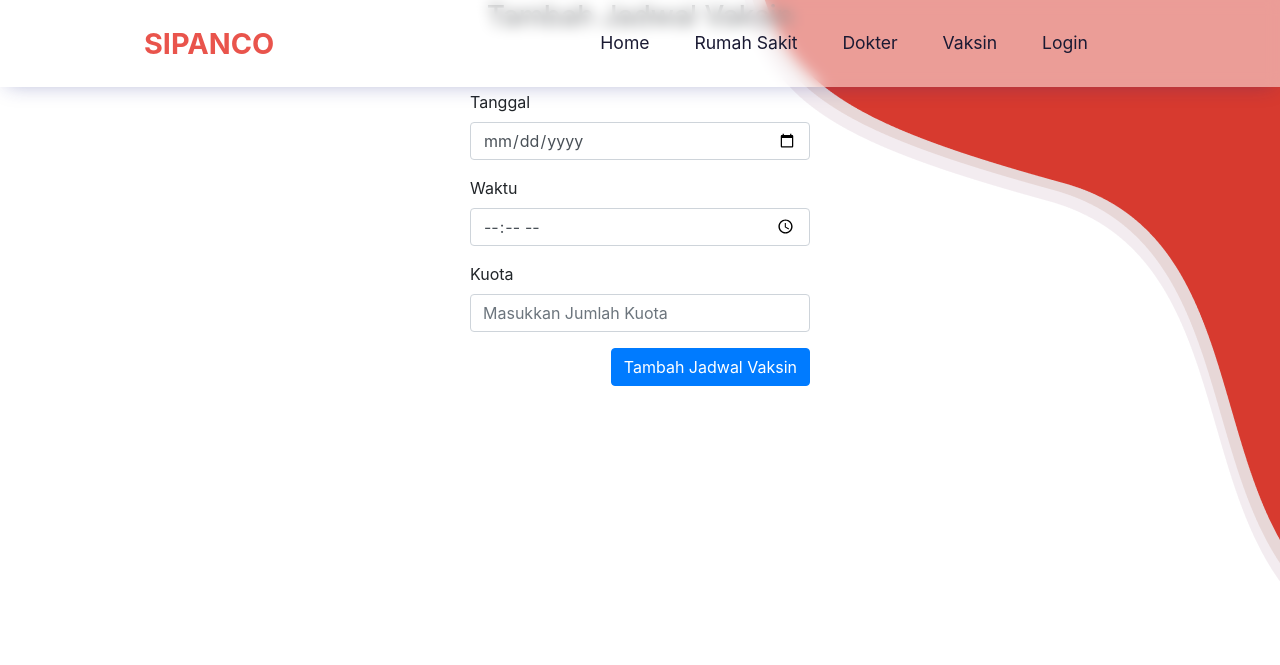
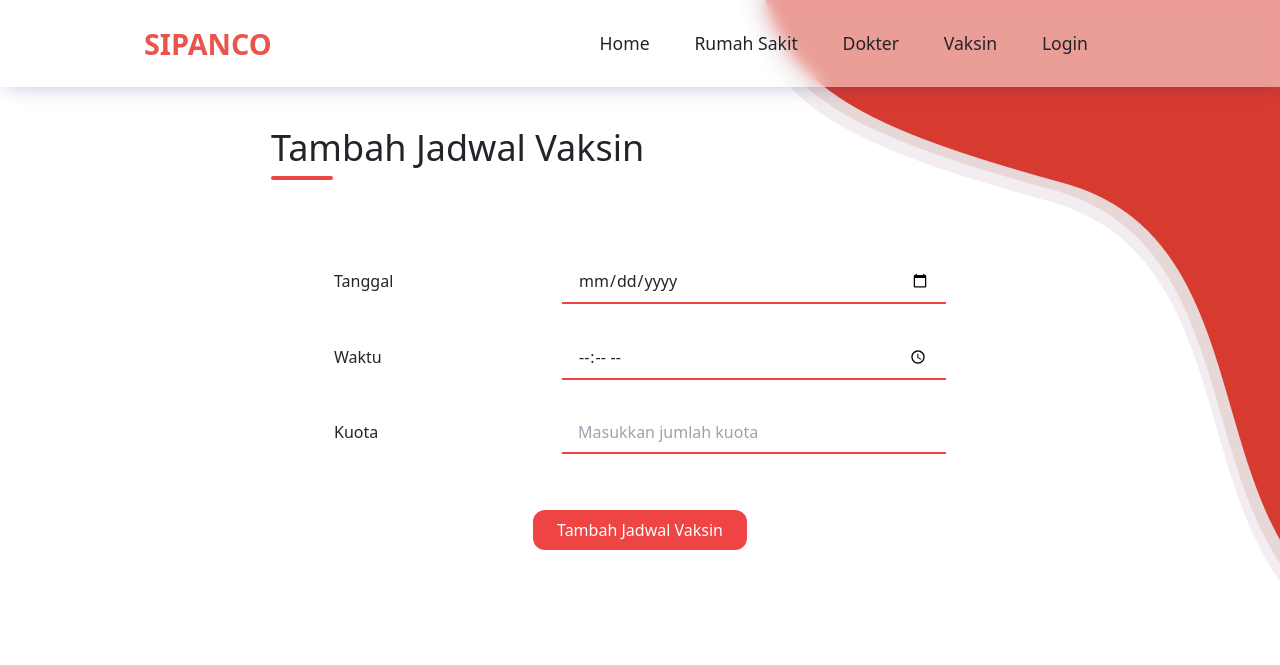
Before and after one commit to SIPANCO-RPL/django-sipanco, a Django app: page /vaksin/addVaksin in a window 1280 px wide. Shown: the top 665 px of the page. Run offline with Django 3.2, Linux system fonts and the light colour scheme; some libraries are stand-ins or nearby versions.

Commit message:
fixing html for create jadwal vaksin

```diff
--- a/templates/addVaksin.html
+++ b/templates/addVaksin.html
@@ -1,38 +1,33 @@
 {% extends "common/base.html" %}
 {% block content %}
+    <link href="https://unpkg.com/tailwindcss@^2/dist/tailwind.min.css" rel="stylesheet">
     <title>Jadwal Vaksin | SIPANCO</title>
-    <div class="container" >
-        <h3 class="d-flex justify-content-center">Tambah Jadwal Vaksin</h3>
+    <div>
+    <div class="container mx-auto mt-32" style="max-width: 768px;">
+        <div class="flex flex-col items-center md:items-start">
+            <h1 class="mb-2 text-3xl sm:text-4xl">Tambah Jadwal Vaksin</h1>
+            <div class="w-1/12 bg-red-500 px-3 h-1 rounded-xl" />
+        </div>
     </div>
 <body>
-<br></br>
-<form>
-    <div class="container">
-        <div class="container">
-            <div class="row">
-                <div class="col">
-                </div>
-                <div class="col">
-                    <div class="mb-3">
-                        <label for="inputDate" class="form-label">Tanggal</label>
-                        <input type="date" class="form-control" id="inputDate">
-                    </div>
-                    <div class="mb-3">
-                        <label for="inputTime" class="form-label">Waktu</label>
-                        <input type="time" class="form-control" id="inputTime">
-                    </div>
-                    <div class="mb-3">
-                        <label for="inputKuota" class="form-label">Kuota</label>
-                        <input type="number" class="form-control" id="inputKuota" placeholder="Masukkan Jumlah Kuota">
-                    </div>
-                    <div class="d-flex justify-content-end">
-                    <button type="submit" class="btn btn-primary">Tambah Jadwal Vaksin</button>
-                    </div>
-                </div>
-                <div class="col">
-                </div>
+<form class="container mx-auto mt-8 mb-8" style="max-width: 768px;">
+    <form class="container mx-auto mt-12 mb-8" style="max-width: 768px;">
+        <div class="flex flex-col space-y-8 rounded-2xl p-7 sm:p-12">
+            <div class="flex flex-col space-y-3 md:space-y-0 md:flex-row justify-start md:justify-between items-start md:items-center">
+                <h1>Tanggal</h1>
+                <input required type="date" name="inputDate" class="py-2 px-3 border-b-2 border-red-500 w-full md:w-96 focus:outline-none focus:shadow-lg"/>
+            </div>
+            <div class="flex flex-col space-y-3 md:space-y-0 md:flex-row justify-start md:justify-between items-start md:items-center">
+                <h1>Waktu</h1>
+                <input required type="time" name="inputTime" class="py-2 px-3 border-b-2 border-red-500 w-full md:w-96 focus:outline-none focus:shadow-lg"/>
+            </div>
+            <div class="flex flex-col space-y-3 md:space-y-0 md:flex-row justify-start md:justify-between items-start md:items-center">
+                <h1>Kuota</h1>
+                <input required type="number" name="inputKuota" placeholder="Masukkan jumlah kuota" min="1" class="py-2 px-3 border-b-2 border-red-500 w-full md:w-96 focus:outline-none focus:shadow-lg"/>
+            </div>
+            <div class="flex flex-col md:flex-row space-x-0 md:space-x-4 space-y-4 md:space-y-0 items-center justify-center pt-6">
+                <button class="px-6 py-2 text-center bg-red-500 rounded-xl text-white hover:no-underline hover:shadow-lg w-full md:w-auto text-center" type="submit">Tambah Jadwal Vaksin</button>
             </div>
         </div>
-    </div>
 </form>
 {% endblock content %}
```
